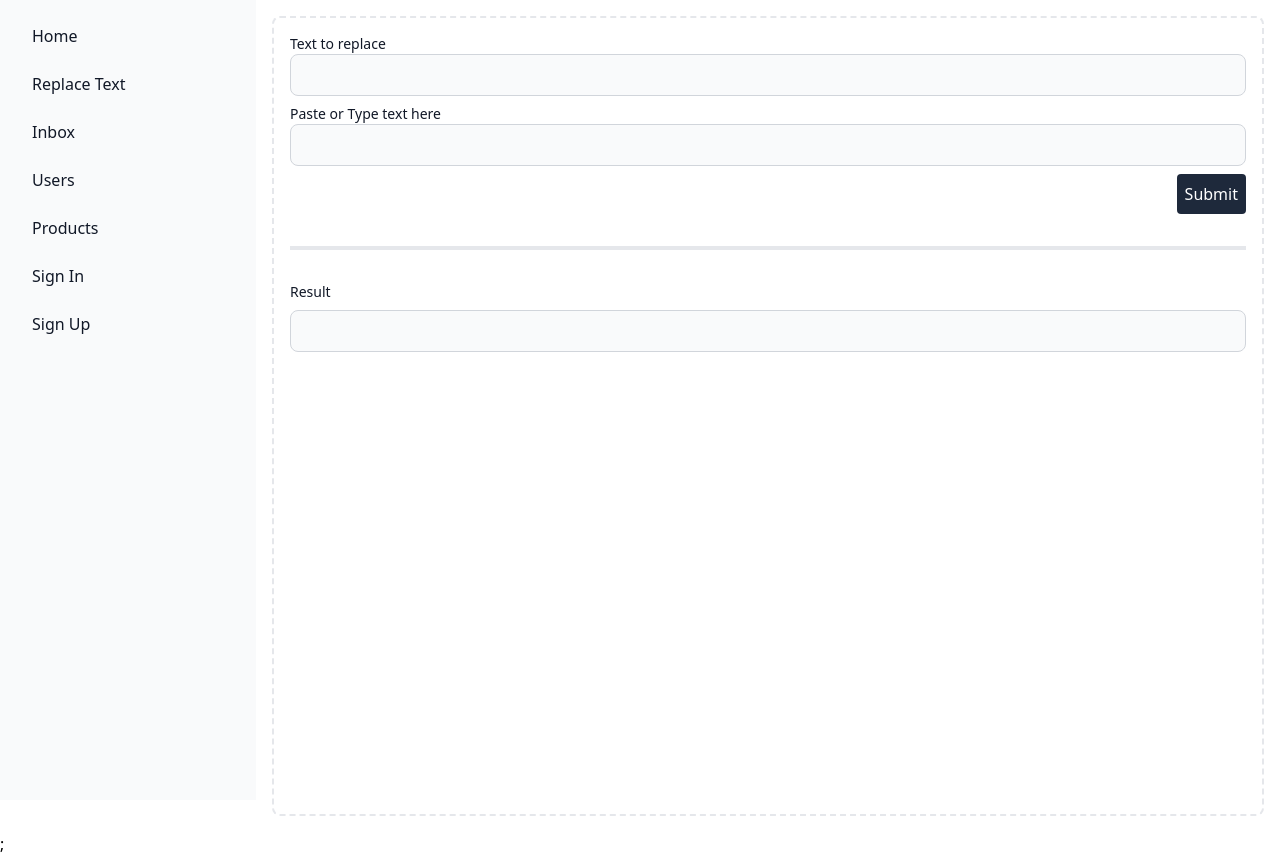
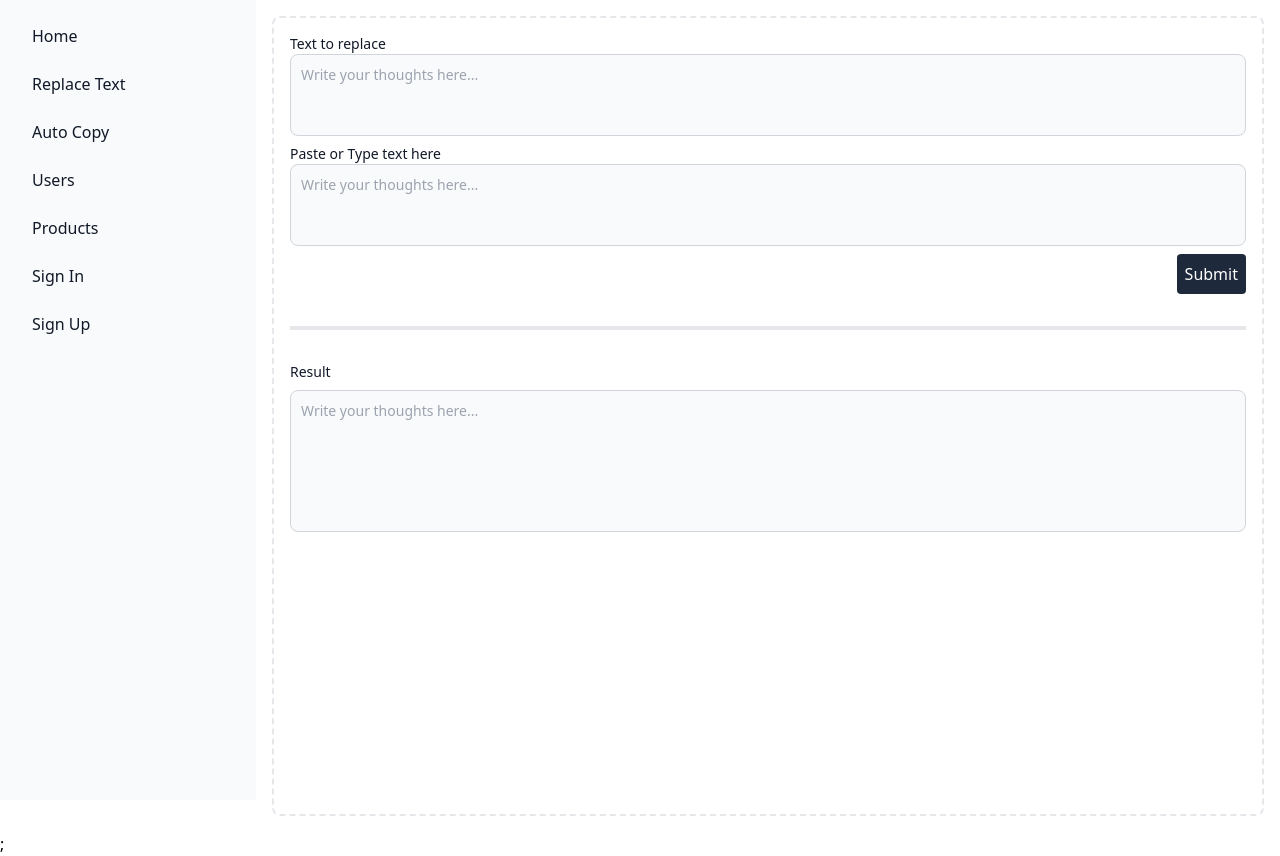
Before and after one commit to andz89/extensions, a React (Create React App) app: page /replace-text in a window 1280 px wide. Built offline with nearby package versions, Linux system fonts and the light colour scheme.

Commit message:
add auto copy

```diff
--- a/src/App.js
+++ b/src/App.js
@@ -2,6 +2,8 @@ import { BrowserRouter as Router, Routes, Route } from "react-router-dom";
 import Main from "./components/Main";
 import Home from "./components/Home";
 import ReplaceText from "./components/tools/ReplaceText";
+import AutoCopy from "./components/tools/AutoCopy";
+
 import { ToastContainer } from "react-toastify";
 import "react-toastify/dist/ReactToastify.css";
 function App() {
@@ -13,6 +15,7 @@ function App() {
             <Route element={<Main />}>
               <Route path="/" element={<Home />} />
               <Route path="/replace-text" element={<ReplaceText />} />
+              <Route path="/auto-copy-text" element={<AutoCopy />} />
             </Route>
           </Routes>
         </div>
--- a/src/components/SideBar.js
+++ b/src/components/SideBar.js
@@ -52,12 +52,12 @@ const SideBar = () => {
               </Link>
             </li>
             <li>
-              <a
-                href="#"
+              <Link
+                to={"/auto-copy-text"}
                 className="flex items-center p-2 text-gray-900 rounded-lg dark:text-white hover:bg-gray-100 dark:hover:bg-gray-700 group"
               >
-                <span className="flex-1 ml-3 whitespace-nowrap">Inbox</span>
-              </a>
+                <span className="flex-1 ml-3 whitespace-nowrap">Auto Copy</span>
+              </Link>
             </li>
             <li>
               <a
--- /dev/null
+++ b/src/components/tools/AutoCopy.js
@@ -0,0 +1,71 @@
+import { useEffect, useState } from "react";
+import { toast } from "react-toastify";
+const ReplaceText = () => {
+  const [textToCopy, setTextToCopy] = useState("");
+
+  const [newSet, setNewSet] = useState(false);
+  window.addEventListener("focus", async function (event) {
+    setNewSet(true);
+  });
+
+  useEffect(() => {
+    async function fetchData() {
+      if (textToCopy && newSet) {
+        try {
+          await navigator.clipboard.writeText(textToCopy);
+
+          toast.success("Text copied to clipboard!", {
+            position: "top-right",
+            autoClose: 1000,
+            hideProgressBar: true,
+            closeOnClick: true,
+            pauseOnHover: false,
+            draggable: true,
+            progress: undefined,
+            theme: "light",
+          });
+        } catch (error) {
+          toast.error("Error copying text to clipboard", {
+            position: "top-right",
+            autoClose: 2000,
+            hideProgressBar: true,
+            closeOnClick: true,
+            pauseOnHover: false,
+            draggable: false,
+            progress: undefined,
+            theme: "light",
+          });
+        }
+        setNewSet(false);
+      }
+    }
+
+    fetchData();
+  }, [textToCopy, newSet]);
+
+  return (
+    <div>
+      <div className="flex  gap-2 flex-col  justify-center items-end ">
+        <div className="w-full">
+          <label className="block mb-2 text-sm font-medium text-gray-900 dark:text-white">
+            Text to copy to clipboard
+          </label>
+          <textarea
+            onChange={(e) => setTextToCopy(e.target.value)}
+            rows="10"
+            className="resize-none block p-2.5 w-full text-sm text-gray-900 bg-gray-50 rounded-lg border border-gray-300 focus:ring-blue-500 focus:border-blue-500 dark:bg-gray-700 dark:border-gray-600 dark:placeholder-gray-400 dark:text-white dark:focus:ring-blue-500 dark:focus:border-blue-500"
+            placeholder="Write your thoughts here..."
+          ></textarea>
+        </div>
+      </div>
+
+      {/* result */}
+      <hr className="h-px my-8 bg-gray-200 border-2 dark:bg-gray-700" />
+      <div className="mt-5 flex justify-center items-center w-full font-semibold text-slate-400 text-3xl">
+        Just focus this page and it will set the text to clipboard
+      </div>
+    </div>
+  );
+};
+
+export default ReplaceText;
--- a/src/components/tools/ReplaceText.js
+++ b/src/components/tools/ReplaceText.js
@@ -112,23 +112,25 @@ const ReplaceText = () => {
           <label className="block   text-sm font-medium text-gray-900 dark:text-white">
             Text to replace
           </label>
-          <input
+          <textarea
             onChange={(e) => setTextToReplace(e.target.value)}
-            type="text"
-            className="bg-gray-50 border outline-none border-gray-300 text-gray-900 text-sm rounded-lg focus:ring-blue-500 focus:border-blue-500 block w-full p-2.5  focus:ring-blue-500  focus:border-blue-500"
-          />
+            rows="3"
+            className="resize-none block p-2.5 w-full text-sm text-gray-900 bg-gray-50 rounded-lg border border-gray-300 focus:ring-blue-500 focus:border-blue-500 dark:bg-gray-700 dark:border-gray-600 dark:placeholder-gray-400 dark:text-white dark:focus:ring-blue-500 dark:focus:border-blue-500"
+            placeholder="Write your thoughts here..."
+          ></textarea>
         </div>
         <div className="w-full">
           <label className="block  text-sm font-medium text-gray-900 dark:text-white">
             Paste or Type text here
           </label>
-          <input
+
+          <textarea
             onPaste={handlePaste} // Add the onPaste event handler
             onChange={(e) => setText(e.target.value)}
-            value={text}
-            type="text"
-            className="bg-gray-50 border outline-none border-gray-300 text-gray-900 text-sm rounded-lg focus:ring-blue-500 focus:border-blue-500 block w-full p-2.5  focus:ring-blue-500  focus:border-blue-500"
-          />
+            rows="3"
+            className="resize-none block p-2.5 w-full text-sm text-gray-900 bg-gray-50 rounded-lg border border-gray-300 focus:ring-blue-500 focus:border-blue-500 dark:bg-gray-700 dark:border-gray-600 dark:placeholder-gray-400 dark:text-white dark:focus:ring-blue-500 dark:focus:border-blue-500"
+            placeholder="Write your thoughts here..."
+          ></textarea>
         </div>
         <div className=" ">
           <div
@@ -147,12 +149,14 @@ const ReplaceText = () => {
           <label className="block mb-2 text-sm font-medium text-gray-900 dark:text-white">
             Result
           </label>
-          <input
+
+          <textarea
             value={result}
             onChange={(e) => setResult(e.target.value)}
-            type="text"
-            className=" bg-gray-50 border outline-none border-gray-300 text-gray-900 text-sm rounded-lg focus:ring-blue-500 focus:border-blue-500 block w-full p-2.5  focus:ring-blue-500  focus:border-blue-500"
-          />
+            rows="6"
+            className="resize-none block p-2.5 w-full text-sm text-gray-900 bg-gray-50 rounded-lg border border-gray-300 focus:ring-blue-500 focus:border-blue-500 dark:bg-gray-700 dark:border-gray-600 dark:placeholder-gray-400 dark:text-white dark:focus:ring-blue-500 dark:focus:border-blue-500"
+            placeholder="Write your thoughts here..."
+          ></textarea>
         </div>
       </div>
     </div>
```
